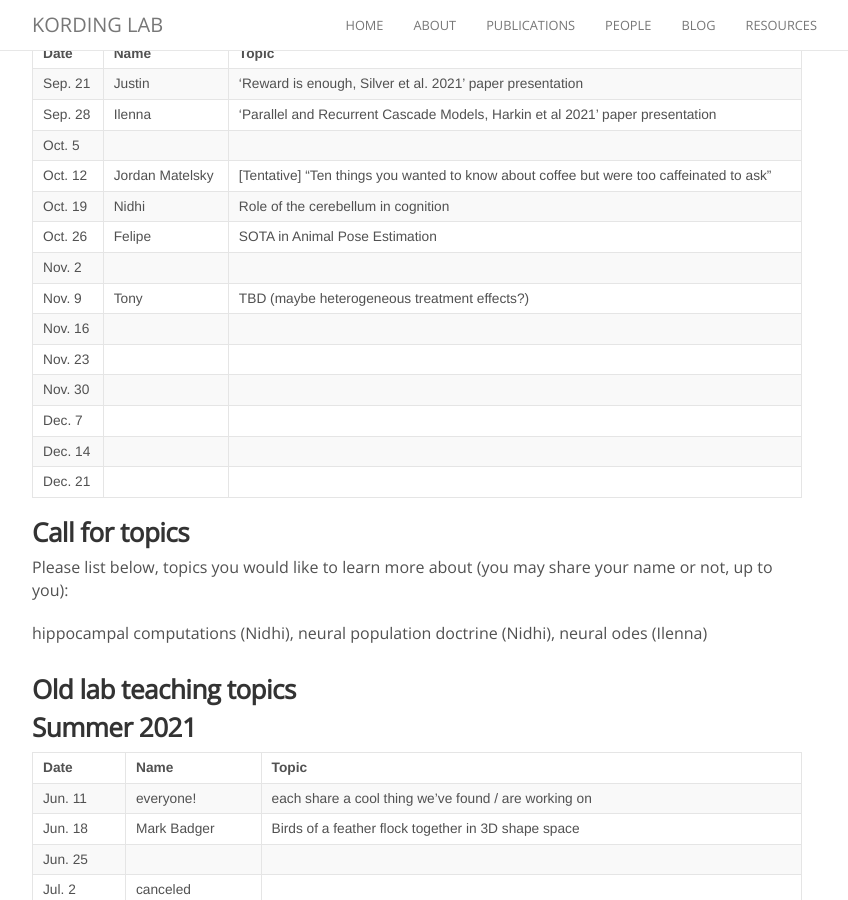
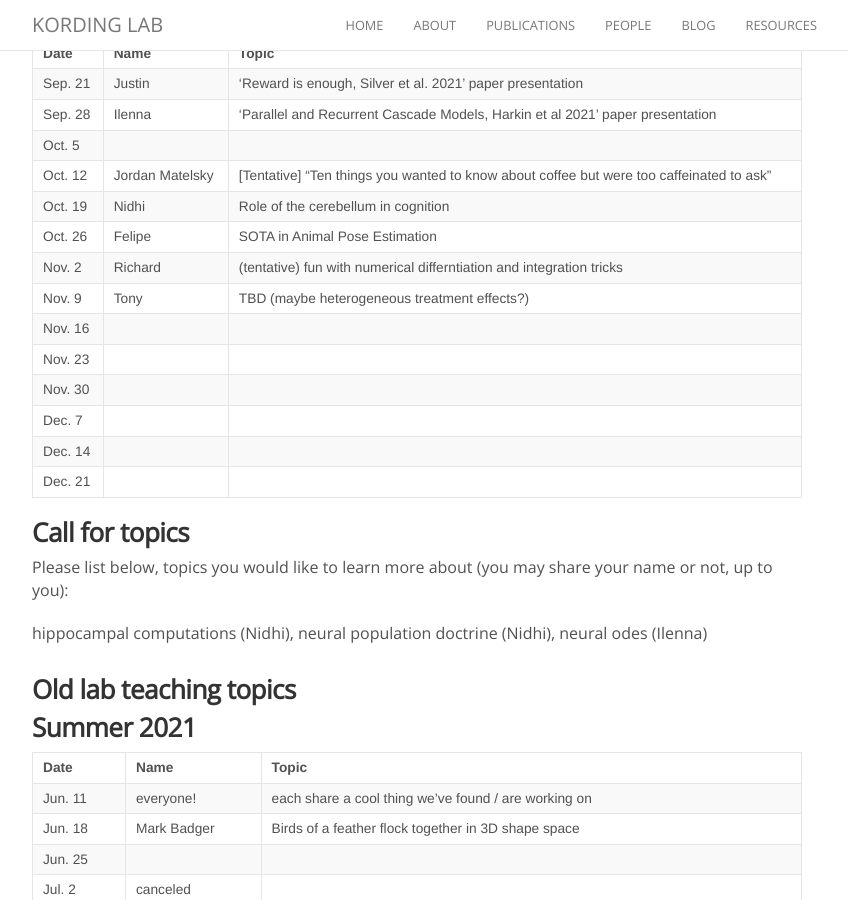
Before and after one commit to KordingLab/KordingLab.github.io, a Jekyll site: the page built from _posts/2021-01-01-upcoming-lab-teaching.md, in a window 1280 px wide and 900 px high, scrolled down 459 px. Shown: the whole window, without its empty margins (223-1071 px from the left). Built offline with Jekyll 4.4.1, drawn with Linux system fonts in a browser that asks for light colours; nearby versions of some CDN libraries; comment, search, counter and statistics services are not loaded.

Commit message:
Update 2021-01-01-upcoming-lab-teaching.md

```diff
--- a/_posts/2021-01-01-upcoming-lab-teaching.md
+++ b/_posts/2021-01-01-upcoming-lab-teaching.md
@@ -18,7 +18,7 @@ Get on the listserve for announcements: https://groups.google.com/forum/#!forum/
 | Oct. 12 | Jordan Matelsky | [Tentative] "Ten things you wanted to know about coffee but were too caffeinated to ask" |
 | Oct. 19 | Nidhi | Role of the cerebellum in cognition |
 | Oct. 26 | Felipe | SOTA in Animal Pose Estimation |
-| Nov. 2 |    |  |
+| Nov. 2 | Richard | (tentative) fun with numerical differntiation and integration tricks |
 | Nov. 9 | Tony | TBD (maybe heterogeneous treatment effects?) |
 | Nov. 16 |   |  |
 | Nov. 23 |   |  |
```
